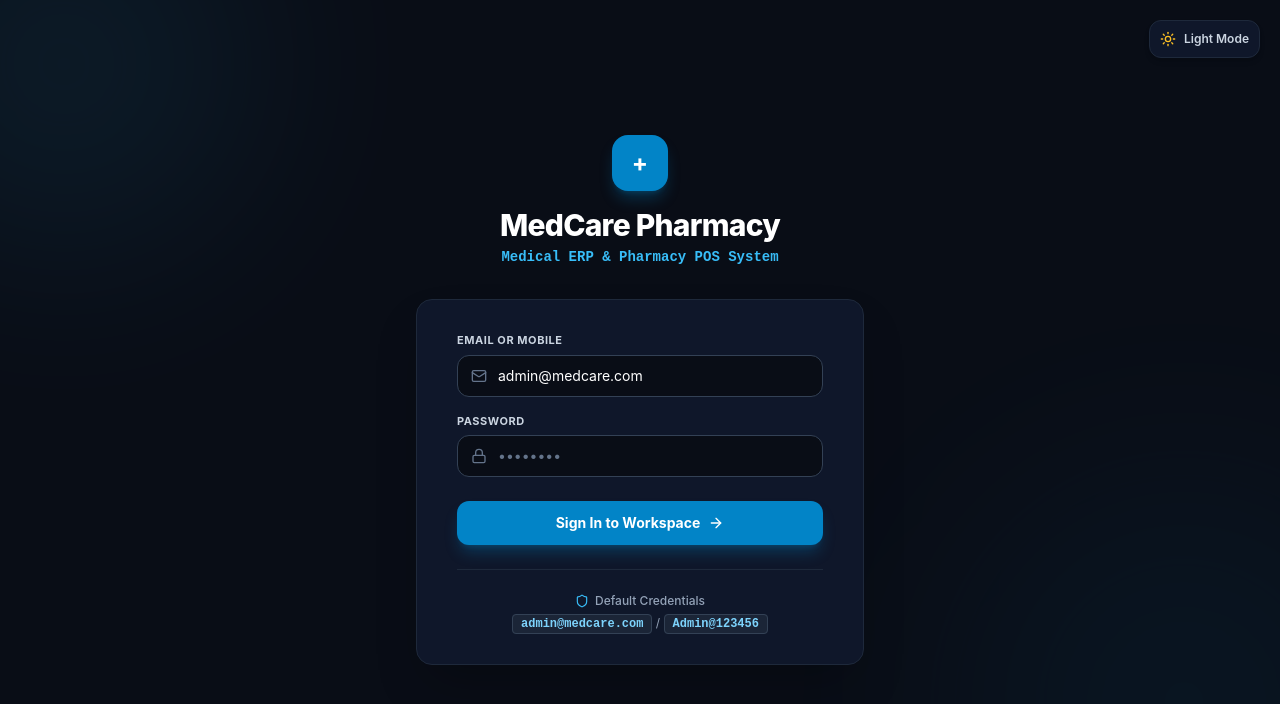
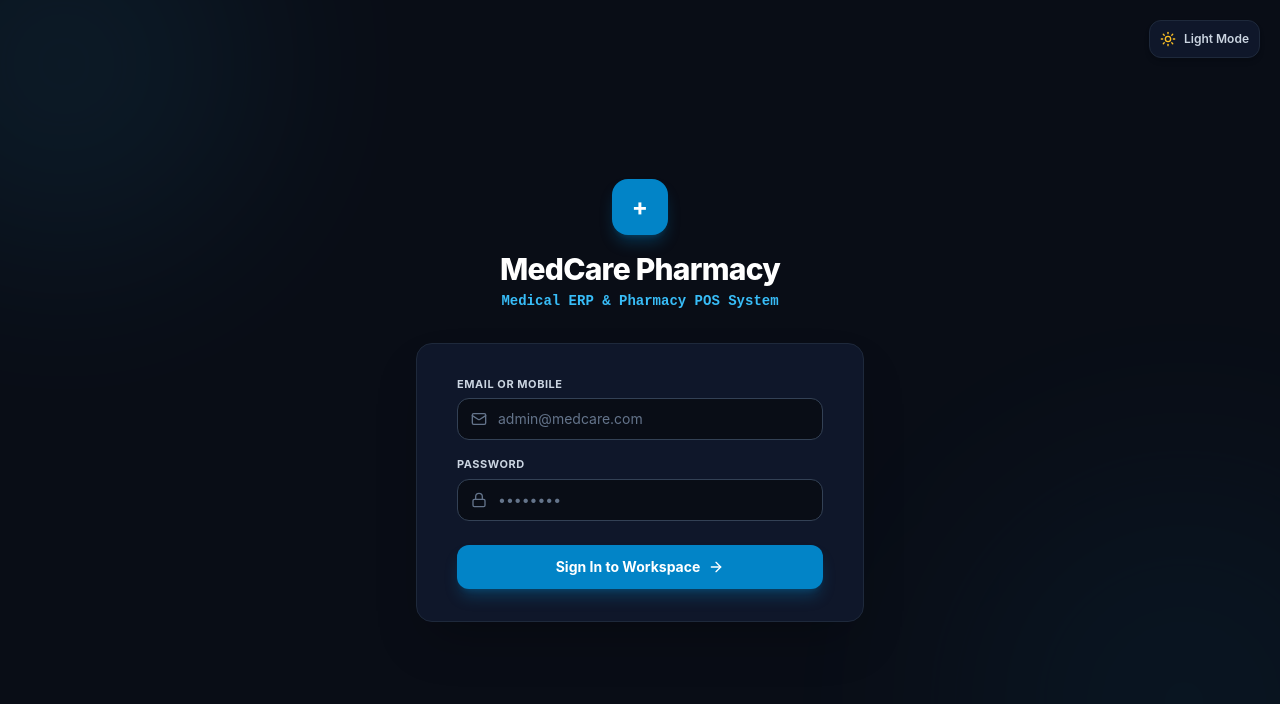
Before and after one commit to ck724280-gif/medical_inventiroy, a Next.js app in the folder apps/web/: page /login in a window 1280 px wide. Shown: the top 704 px of the page. Built offline with nearby package versions, Linux system fonts and the light colour scheme; no server answers.

Commit message:
fix: remove default credentials display and prefilled email from login page

```diff
--- a/apps/web/src/app/login/page.tsx
+++ b/apps/web/src/app/login/page.tsx
@@ -31,7 +31,7 @@ export default function LoginPage() {
   } = useForm({
     resolver: zodResolver(loginSchema),
     defaultValues: {
-      email: 'admin@medcare.com',
+      email: '',
       password: '',
     },
   });
@@ -179,22 +179,6 @@ export default function LoginPage() {
                 </button>
               </div>
             </form>
-
-            <div className="mt-6 pt-5 text-center border-t border-slate-200 dark:border-slate-800">
-              <div className="inline-flex items-center gap-1.5 text-xs text-slate-500 dark:text-slate-400 mb-1.5 font-medium">
-                <Shield className="w-3.5 h-3.5 text-sky-600 dark:text-sky-400" />
-                <span>Default Credentials</span>
-              </div>
-              <p className="text-xs text-slate-600 dark:text-slate-400">
-                <code className="text-sky-700 dark:text-sky-300 font-mono bg-slate-100 dark:bg-slate-800/80 px-2 py-0.5 rounded border border-slate-200 dark:border-slate-700 font-semibold">
-                  admin@medcare.com
-                </code>
-                {' / '}
-                <code className="text-sky-700 dark:text-sky-300 font-mono bg-slate-100 dark:bg-slate-800/80 px-2 py-0.5 rounded border border-slate-200 dark:border-slate-700 font-semibold">
-                  Admin@123456
-                </code>
-              </p>
-            </div>
           </div>
         </div>
       </motion.div>
```
